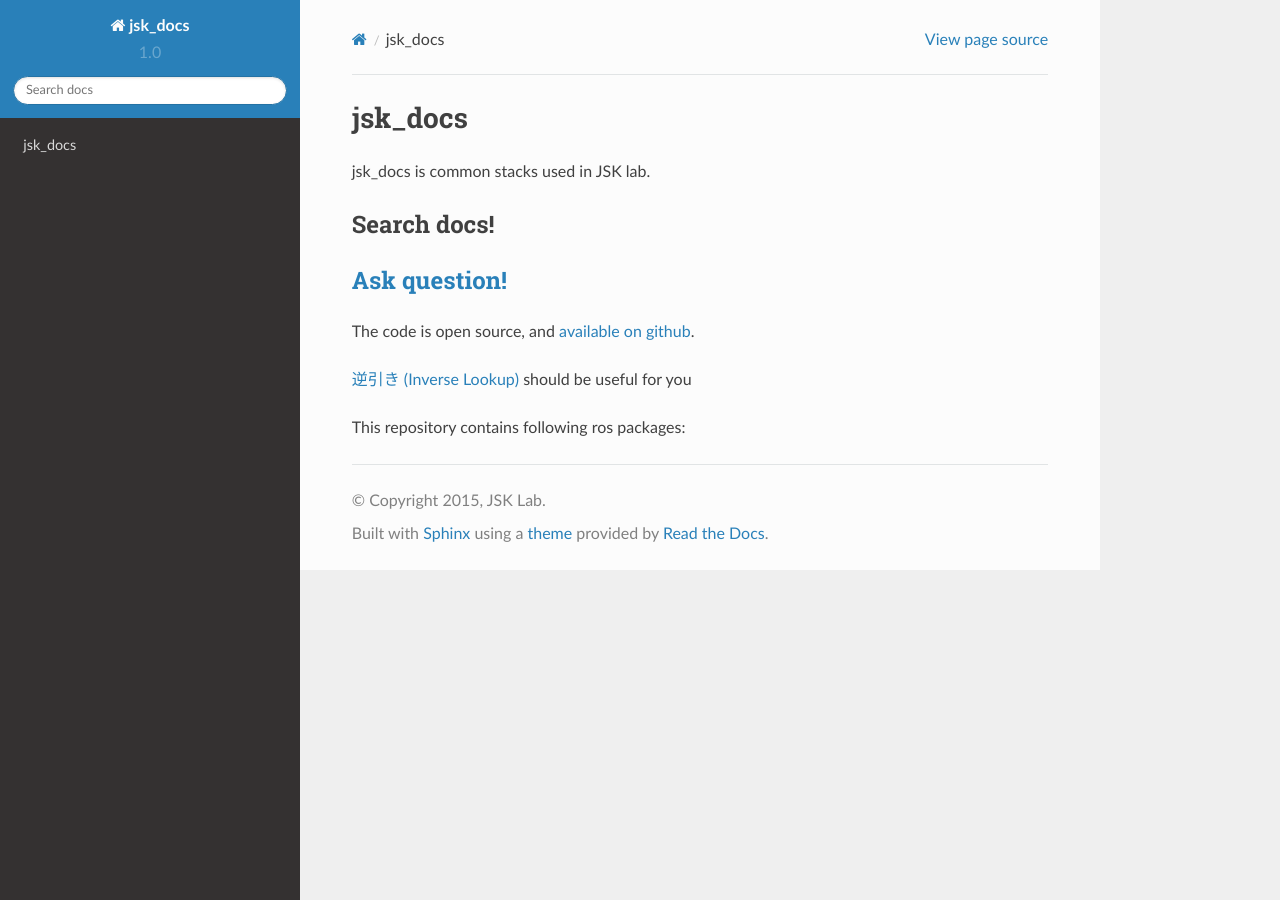
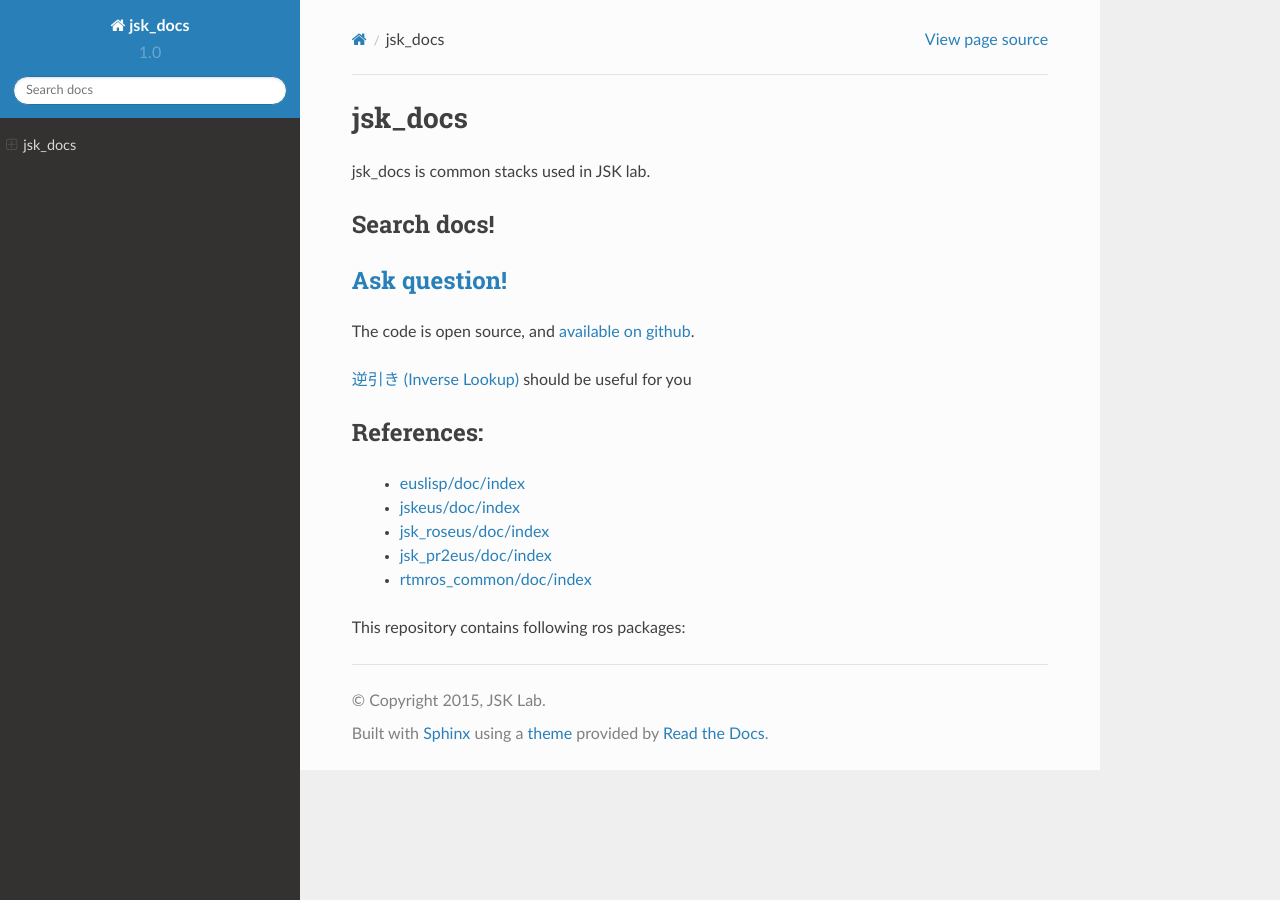
Before and after one commit to jsk-ros-pkg/jsk_docs, a Sphinx documentation site: the page built from doc/index.rst, in a window 1280 px wide. Built offline with Sphinx 7.4.7 and the Read the Docs theme 2.0.0, drawn with Linux system fonts in a browser that asks for light colours; pages that are not in the unit, such as notebooks, are missing from menus; comment, search, counter and statistics services are not loaded.

Commit message:
add link to existing documents

```diff
--- a/doc/index.rst
+++ b/doc/index.rst
@@ -41,6 +41,15 @@ The code is open source, and `available on github`_.
 
 :doc:`inverse_lookup` should be useful for you
 
+References:
+-----------
+  - `euslisp/doc/index <https://euslisp.readthedocs.io/en/latest/>`_
+  - `jskeus/doc/index <https://jskeus.readthedocs.io/ja/latest/>`_
+  - `jsk_roseus/doc/index <https://euslisp-docs.readthedocs.io/en/latest/roseus/>`_
+  - `jsk_pr2eus/doc/index <https://euslisp-docs.readthedocs.io/en/latest/pr2eus/>`_
+  - `rtmros_common/doc/index <https://euslisp-docs.readthedocs.io/en/latest/pr2eus/>`_
+
+
 This repository contains following ros packages:
 
 
```
